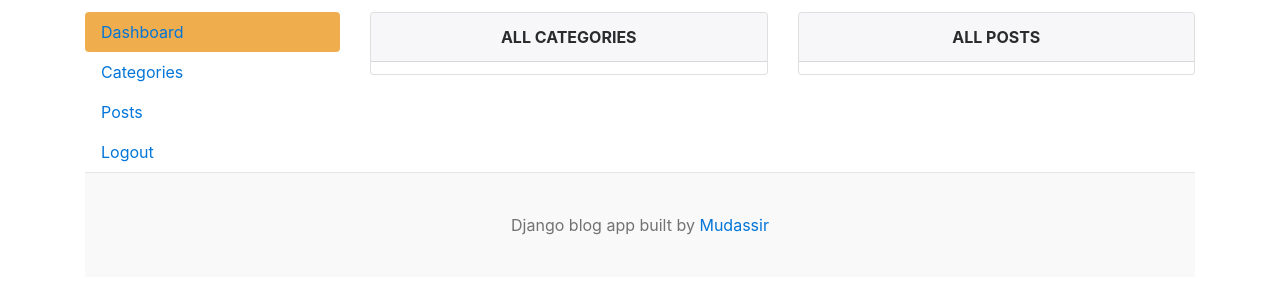
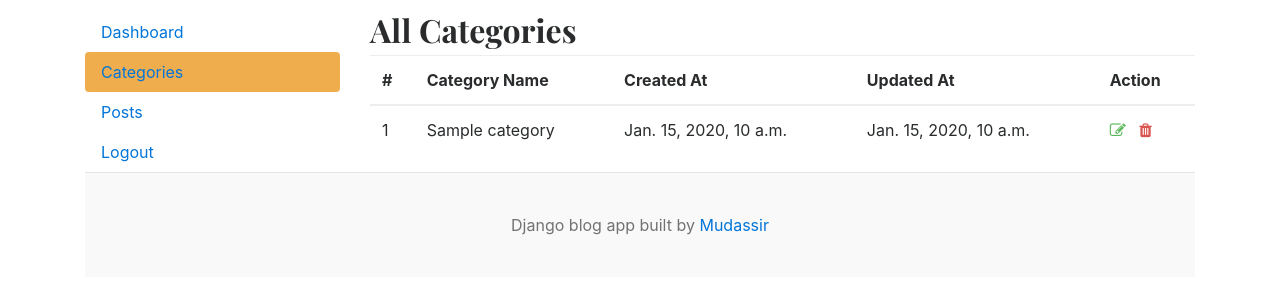
Before and after one commit to MudassirAS/django-blog, a Django app: page /dashboard/categories/ in a window 1280 px wide. Shown: the part 135-435 px from the top of the page. Run offline with Django 5.2, Linux system fonts and the light colour scheme; tables that the repository leaves empty hold one stand-in row (values such as "Sample post").

Commit message:
Added the Categories page

```diff
--- a/templates/base.html
+++ b/templates/base.html
@@ -11,6 +11,7 @@
     <link href="https://getbootstrap.com/docs/4.0/dist/css/bootstrap.min.css" rel="stylesheet">
     <link href="https://fonts.googleapis.com/css?family=Playfair+Display:700,900" rel="stylesheet">
     <link href="{% static 'css/blog.css' %}" rel="stylesheet">
+    <link rel="stylesheet" href="https://cdnjs.cloudflare.com/ajax/libs/font-awesome/4.7.0/css/font-awesome.min.css">
   </head>
 <body>
     <div class="container">
--- a/templates/dashboard/categories.html
+++ b/templates/dashboard/categories.html
@@ -11,25 +11,33 @@
 
     <!-- Right sidebar -->
     <div class="col-md-9">
-        <div class="row">
-            <div class="col">
-                <div class="card border-default mb-3">
-                    <div class="card-header text-center text-uppercase font-weight-bold">All Categories</div>
-                    <div class="card-body text-dark">
-                        <h5 class="card-title text-center">{{ category_count }}</h5>
-                    </div>
-                </div>
-            </div>
-
-            <div class="col">
-                <div class="card border-default mb-3">
-                    <div class="card-header text-center text-uppercase font-weight-bold">All Posts</div>
-                    <div class="card-body text-dark">
-                        <h5 class="card-title text-center">{{ blogs_count }}</h5>
-                    </div>
-                </div>
-            </div>
-        </div>
+        <h2>All Categories</h2>
+        <table class="table table-hover">
+            <thead>
+                <tr>
+                <th>#</th>
+                <th>Category Name</th>
+                <th>Created At</th>
+                <th>Updated At</th>
+                <th>Action</th>
+                </tr>
+            </thead>
+            <tbody>
+                {% for cat in categories %}
+                <tr>
+                    <td>{{ forloop.counter }}</td>
+                    <td>{{ cat }}</td>
+                    <td>{{ cat.createdAt }}</td>
+                    <td>{{ cat.updatedAt }}</td>
+                    <td>
+                        <a href=""><i class="fa fa-edit text-success"></i></a>
+                        &nbsp;
+                        <a href=""><i class="fa fa-trash text-danger"></i></a>
+                    </td>
+                </tr>
+                {% endfor %}
+            </tbody>
+        </table>
     </div>
 </div>
 
--- a/templates/dashboard/dashboard.html
+++ b/templates/dashboard/dashboard.html
@@ -11,6 +11,7 @@
 
     <!-- Right sidebar -->
     <div class="col-md-9">
+        <p>Logged in as <b>{{ user }}</b></p>
         <div class="row">
             <div class="col">
                 <div class="card border-default mb-3">
--- a/templates/dashboard/sidebar.html
+++ b/templates/dashboard/sidebar.html
@@ -1,7 +1,7 @@
 <div class="col-md-3">
         <div class="nav flex-column nav-pills bg-light" aria-orientation="vertical">
-            <a href="" class="nav-link text-dark bg-warning">Dashboard</a>
-            <a href="" class="nav-link text-dark">Categories</a>
+            <a href="{% url 'dashboard' %}" class="nav-link text-dark {% if '/dashboard/' == request.path %}bg-warning{% endif %}">Dashboard</a>
+            <a href="{% url 'categories' %}" class="nav-link text-dark {% if '/categories/' in request.path %}bg-warning{% endif %}">Categories</a>
             <a href="" class="nav-link text-dark">Posts</a>
             <a href="" class="nav-link text-dark">Logout</a>
         </div>
```
